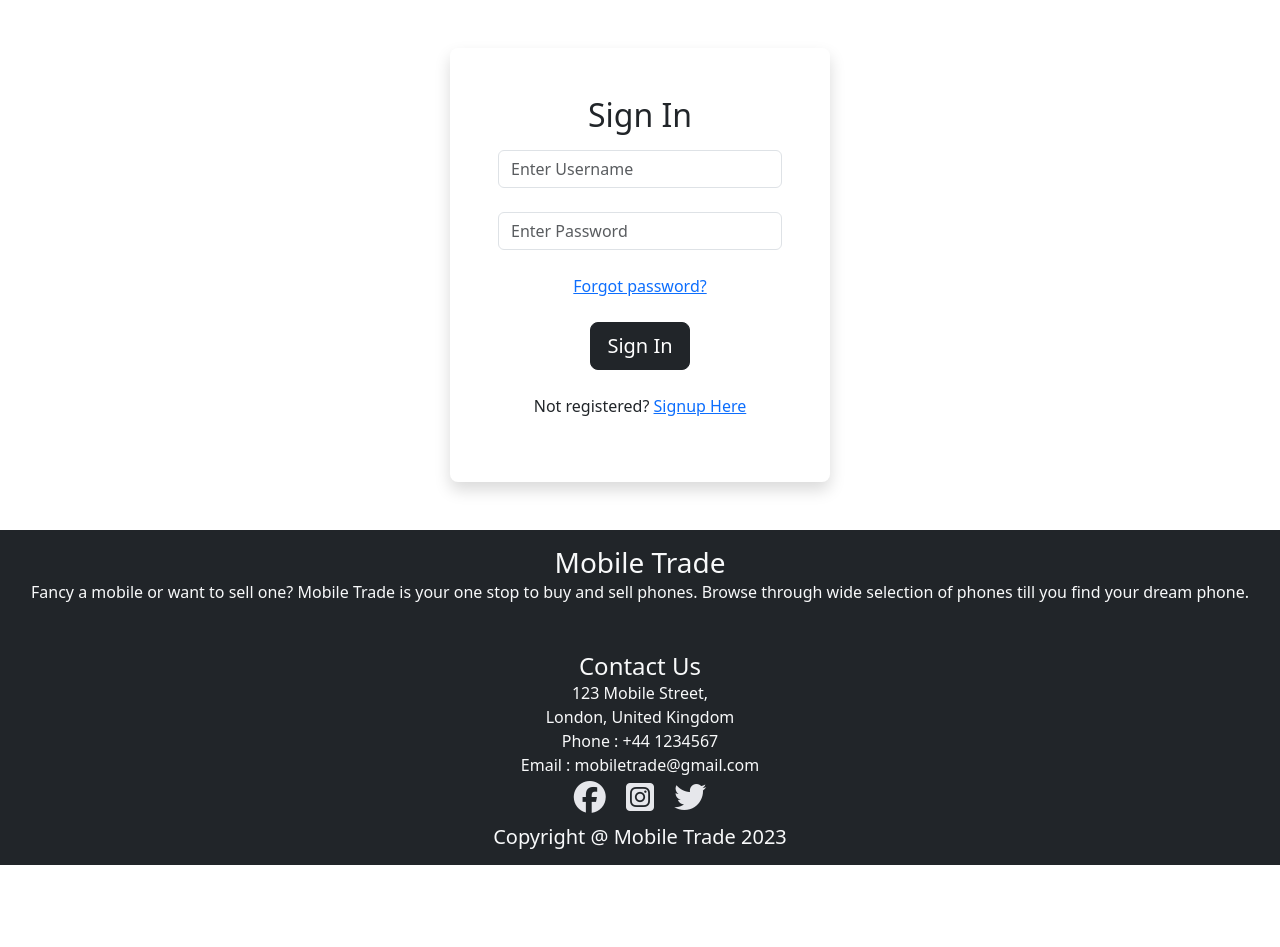
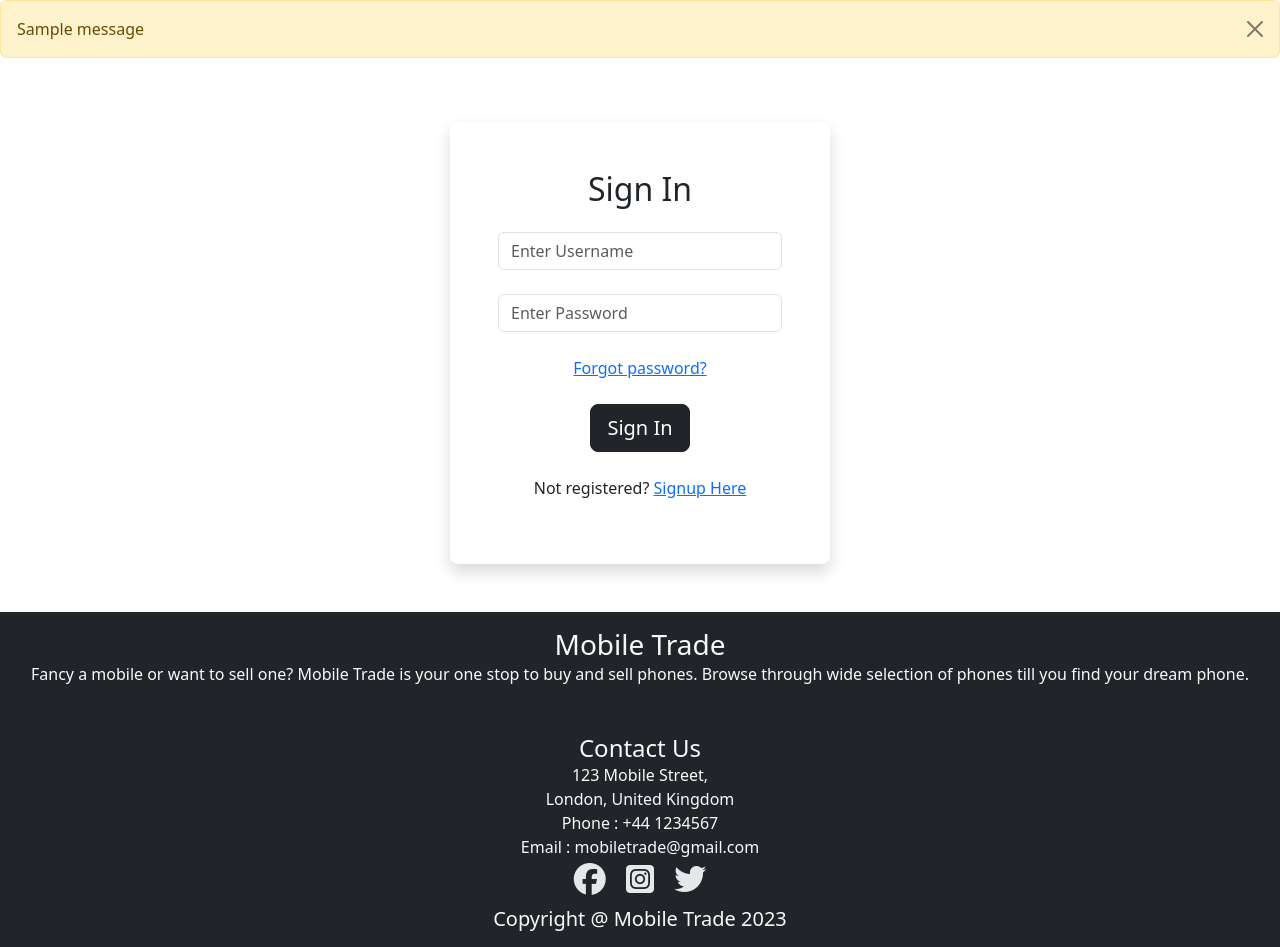
Before and after one commit to AbhilashAynipully/MobileTrade, a Django app: page /login in a window 1280 px wide. Shown: the part 56-1003 px from the top of the page. Before the commit the page ends 921 px from the top, so only its background shows below. Run offline with Django 3.2, Linux system fonts and the light colour scheme; tables that the repository leaves empty hold one stand-in row (values such as "Sample post"); one stand-in notice (Sample message) is shown; some libraries are stand-ins or nearby versions.

Commit message:
Add user login and logout views with messages

```diff
--- a/templates/base.html
+++ b/templates/base.html
@@ -14,7 +14,7 @@
 </head>
 <body>
 
-    <!-- Navigation Bar -->
+<!-- Navigation Bar -->
 
     <nav class="navbar navbar-expand-lg bg-body-tertiary" data-bs-theme="dark">
         <div class="container-fluid">
@@ -35,6 +35,9 @@
               <li class="nav-item">
                 <a class="nav-link" href="{% url 'logout' %}">Logout</a>
               </li>
+              <li class="nav-item">
+                <a class="nav-link" href="#">My Profile</a>
+              </li>
               {% else %}
               <li class="nav-item">
                 <a class="nav-link" href="{% url 'login' %}">Login</a>
@@ -49,10 +52,23 @@
       </nav>
 
 
+<!-- Messages -->
 
-        {% block content %}
+{% if messages %}
+  {% for message in messages %}
+  <div class="alert alert-warning alert-dismissible fade show" role="alert">
+    {{message}}
+    <button type="button" class="btn-close" data-bs-dismiss="alert" aria-label="Close"></button>
+  </div>
+  {% endfor %}
+{% endif %}
 
-        {% endblock content %}
+
+<!-- Block Content -->
+
+{% block content %}
+
+{% endblock content %}
 
 
 
--- a/templates/login.html
+++ b/templates/login.html
@@ -2,12 +2,12 @@
 {% load static %}
 {% block content %}
 
-<section class="login-form">
+<!-- Login Form -->
     <div class="container">
         <div class="row">
             <div class="col-lg-4 col-sm-8 col-10 mx-auto my-5 p-5 text-center shadow rounded-3">
                 <h2>Sign In</h2>
-                <form method="POST" action="{% url 'login' %}" class="mt-3">
+                <form method="POST" action="{% url 'login' %}" class="mt-4">
                     {% csrf_token %}
                     <div class="mb-4">
                         <input type="text" name="username" class="form-control" placeholder="Enter Username">
@@ -26,6 +26,6 @@
             </div>
         </div>
     </div>
-</section>
+
 
 {% endblock content %}
--- a/users/views.py
+++ b/users/views.py
@@ -1,4 +1,4 @@
-from django.shortcuts import render
+from django.shortcuts import render, redirect
 from django.contrib.auth import authenticate,login,logout
 from django.contrib import messages
 
@@ -9,8 +9,22 @@ def get_home_page(request):
 
 
 def get_login_page(request):
-    return render(request,'../templates/login.html')
+    if request.method == "POST":
+        username = request.POST['username']
+        password = request.POST['password']
+        user = authenticate(request,username=username,password=password)
+        if user is not None:
+            login(request, user)
+            messages.success(request,("You have successfully logged in!"))
+            return redirect('home')
+        else:
+            messages.success(request,("There was an error, please try again"))
+            return redirect('login')
+    else:
+        return render(request,'../templates/login.html')
 
 
 def get_logout_page(request):
-    pass
+    logout(request)
+    messages.success(request,("You have successfully logged out!"))
+    return redirect('home')
```
Also changed, not shown: static/css/style.css (line endings or trailing spaces).
